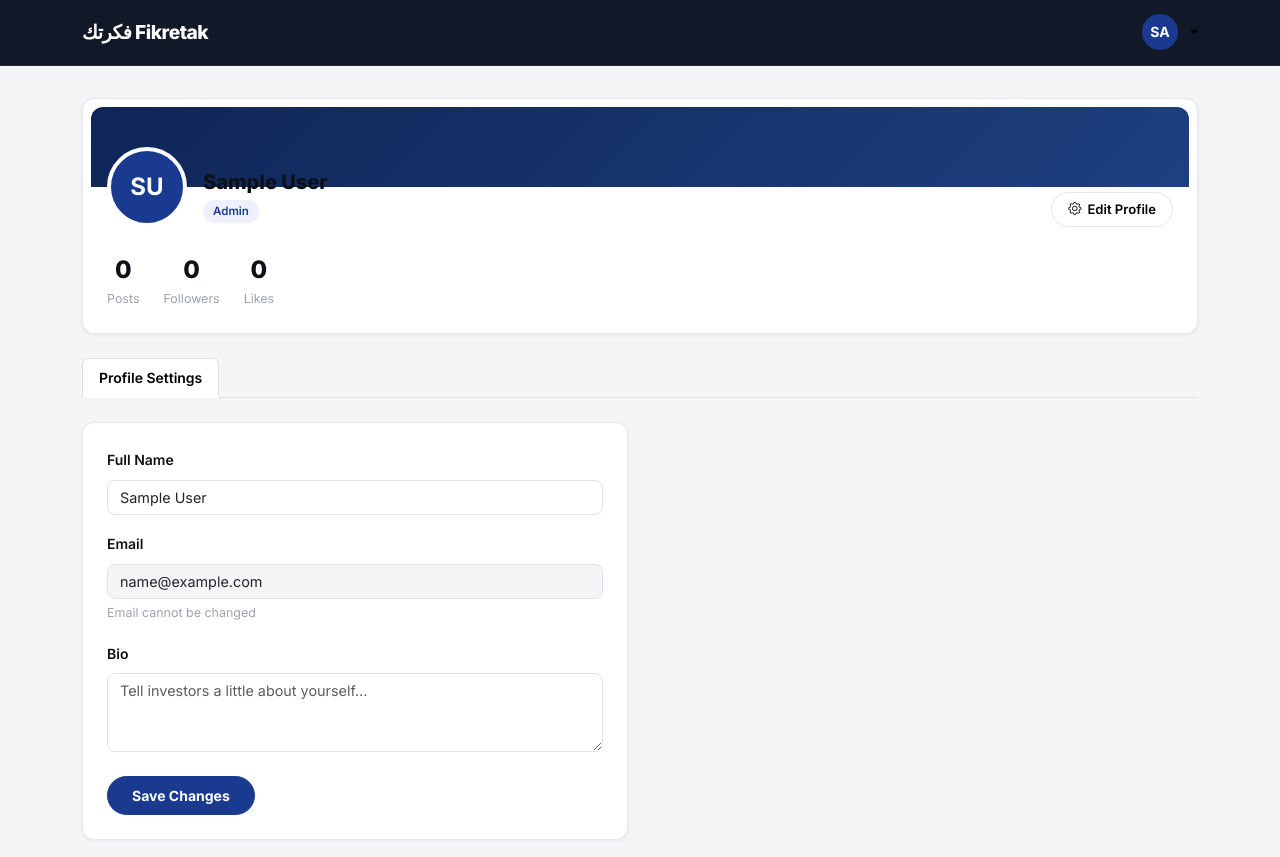
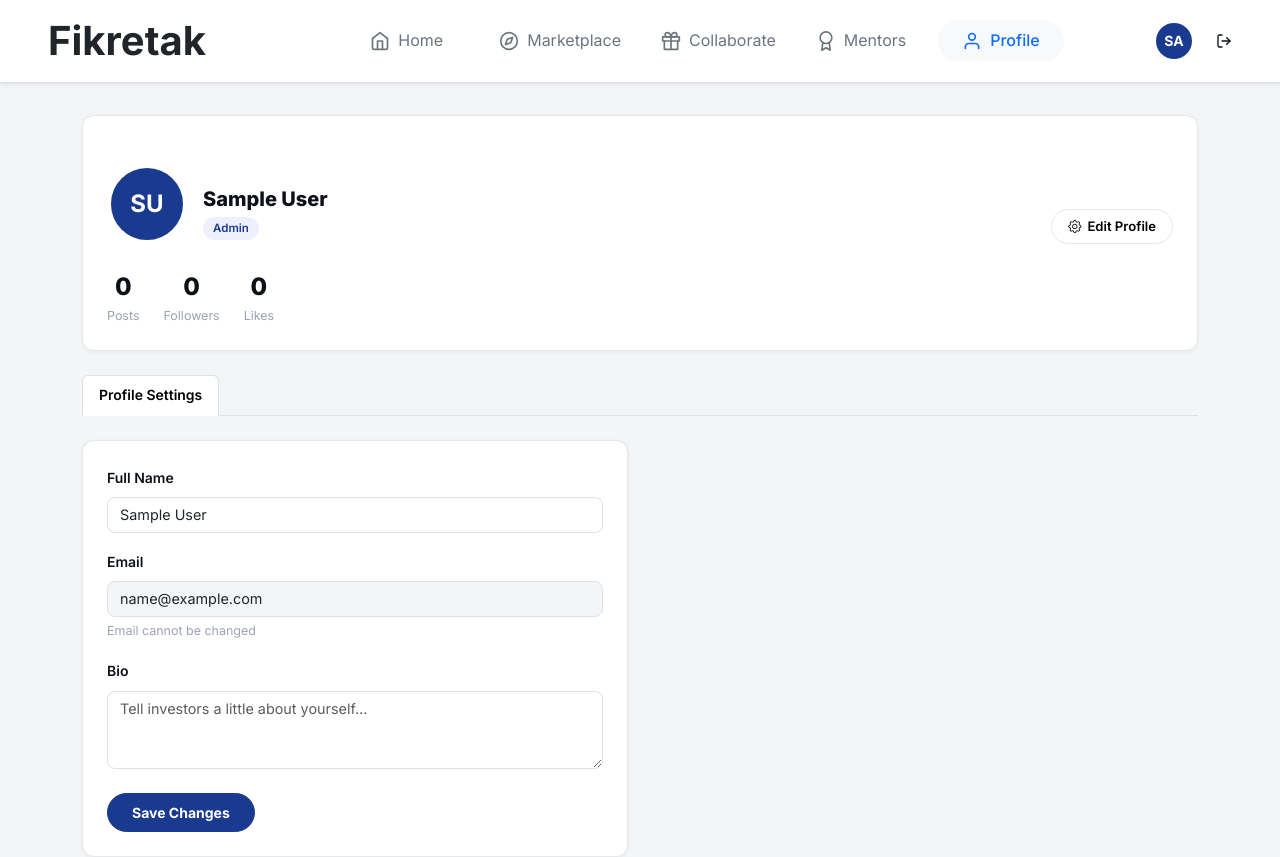
Before and after one commit to usef131/DemoFikratek, a React (Vite) app: page /profile in a window 1280 px wide. Shown: the top 857 px of the page. Built offline with nearby package versions, Linux system fonts and the light colour scheme; sample sign-in values are in the browser's storage.

Commit message:
edit profile feature

```diff
--- a/Routes/AppRoutes.jsx
+++ b/Routes/AppRoutes.jsx
@@ -34,26 +34,27 @@ export default function AppRoutes() {
       <Route path="/ideas" element={<Ideas />} />
       <Route path="/ideas/:id" element={<IdeaDetails />} />
 
+      {/* Any authenticated user */}
+      <Route path="/profile" element={
+        <PrivateRoute>
+          <Profile />
+        </PrivateRoute>
+      } />
 
+      {/* Entrepreneur only */}
+      <Route path="/create-idea" element={
+
+        <CreateIdea />
+
+      } />
       <Route element={<MainLayout />}>
         {/* Public */}
         <Route path="/" element={<Home />} />
 
 
 
-        {/* Entrepreneur only */}
-        <Route path="/create-idea" element={
 
-          <CreateIdea />
 
-        } />
-
-        {/* Any authenticated user */}
-        <Route path="/profile" element={
-          <PrivateRoute>
-            <Profile />
-          </PrivateRoute>
-        } />
 
         {/* Admin only */}
         <Route path="/admin" element={
--- a/src/Components/Common/Navbar.jsx
+++ b/src/Components/Common/Navbar.jsx
@@ -1,7 +1,6 @@
 import { Link, NavLink, useNavigate } from 'react-router-dom'
 import { Navbar as BSNavbar, Nav, Container, Button, Dropdown } from 'react-bootstrap'
 import { useAuth } from '../../../Context/AuthContext'
-
 export default function Navbar() {
   const { user, logout } = useAuth()
   const navigate = useNavigate()
@@ -29,65 +28,7 @@ export default function Navbar() {
         <BSNavbar.Toggle aria-controls="main-nav" style={{ borderColor: 'rgba(255,255,255,0.2)' }}>
           <span style={{ filter: 'invert(1)' }} className="navbar-toggler-icon" />
         </BSNavbar.Toggle>
-
-        <BSNavbar.Collapse id="main-nav">
-          <Nav className="me-auto gap-1 ms-3" />
-          <Nav className="gap-2 align-items-center">
-            {user ? (
-              <>
-                {/* Avatar dropdown */}
-                <Dropdown align="end">
-                  <Dropdown.Toggle
-                    as="button"
-                    style={{
-                      background: 'none',
-                      border: 'none',
-                      padding: 0,
-                      cursor: 'pointer',
-                      display: 'flex',
-                      alignItems: 'center',
-                      gap: 8,
-                    }}
-                    id="user-menu"
-                  >
-                    <div style={{
-                      width: 36,
-                      height: 36,
-                      borderRadius: '50%',
-                      background: 'var(--fk-primary-btn)',
-                      color: '#fff',
-                      display: 'flex',
-                      alignItems: 'center',
-                      justifyContent: 'center',
-                      fontWeight: 700,
-                      fontSize: '0.875rem',
-                    }}>
-                      {user.name?.slice(0, 2).toUpperCase() || 'U'}
-                    </div>
-                  </Dropdown.Toggle>
-                  <Dropdown.Menu style={{
-                    borderRadius: 'var(--radius-md)',
-                    border: '1px solid var(--fk-border)',
-                    boxShadow: 'var(--shadow-md)',
-                    padding: '0.5rem',
-                    minWidth: 180,
-                  }}>
-                    <div style={{ padding: '0.5rem 0.75rem 0.75rem', borderBottom: '1px solid var(--fk-border)', marginBottom: '0.25rem' }}>
-                      <div style={{ fontWeight: 700, fontSize: '0.875rem' }}>{user.name}</div>
-                      <div style={{ fontSize: '0.75rem', color: 'var(--fk-text-muted)', textTransform: 'capitalize' }}>{user.role}</div>
-                    </div>
-                    <Dropdown.Item as={Link} to="/profile" style={{ borderRadius: 8, fontSize: '0.875rem' }}>
-                      <i className="bi bi-person me-2" />Profile
-                    </Dropdown.Item>
-                    <Dropdown.Divider style={{ margin: '0.25rem 0' }} />
-                    <Dropdown.Item onClick={handleLogout} className="text-danger" style={{ borderRadius: 8, fontSize: '0.875rem' }}>
-                      <i className="bi bi-box-arrow-right me-2" />Sign Out
-                    </Dropdown.Item>
-                  </Dropdown.Menu>
-                </Dropdown>
-              </>
-            ) : (
-              <>
+        <div className="d-flex align-items-center gap-3">
           <Button
             as={Link} to="/login"
             variant="outline-light"
@@ -110,11 +51,10 @@ export default function Navbar() {
           >
             Get Started
           </Button>
-              </>
-            )}
-          </Nav>
-        </BSNavbar.Collapse>
+        </div>
       </Container>
     </BSNavbar>
+
+
   )
 }
--- a/src/Pages/Auth/Register.jsx
+++ b/src/Pages/Auth/Register.jsx
@@ -44,7 +44,7 @@ export default function Register() {
     setLoading(true); setApiError('')
     try {
       const user = await register({ name: form.name, email: form.email, password: form.password, role: form.role })
-      navigate(user.role === 'entrepreneur' ? '/create-idea' : '/')
+      navigate(user.role === 'entrepreneur' ? '/create-idea' : '/Home-two')
     } catch (e) {
       setApiError(e.message)
       setStep(1)
--- a/src/Pages/CreateIdea/CreateIdea.jsx
+++ b/src/Pages/CreateIdea/CreateIdea.jsx
@@ -64,8 +64,8 @@ export default function CreateIdea() {
       {/* Page header */}
       <div style={{ background: 'var(--fk-surface)', borderBottom: '1px solid var(--fk-border)', padding: '1.75rem 0 1rem' }}>
         <Container>
-          <h1 style={{ fontWeight: 800, fontSize: '1.5rem', marginBottom: '0.2rem' }}>Submit Your Idea</h1>
-          <p style={{ color: 'var(--fk-text-secondary)', fontSize: '0.875rem', margin: 0 }}>
+          <h1 style={{ fontWeight: 800, fontSize: '1.5rem', marginBottom: '0.2rem' }} className='text-center'>Submit Your Idea</h1>
+          <p style={{ color: 'var(--fk-text-secondary)', fontSize: '0.875rem', margin: 0 }} className='text-center'>
             Fill in the details below. Our team will review and approve it before it goes public.
           </p>
         </Container>
--- a/src/Pages/HomePageTwo/HomePageTwo.jsx
+++ b/src/Pages/HomePageTwo/HomePageTwo.jsx
@@ -1,5 +1,4 @@
 import { useState } from "react";
-import { useNavigate } from "react-router-dom";
 import { useAuth } from "../../../Context/AuthContext";
 import {
   Container, Row, Col, Card, Button, Badge,
@@ -9,6 +8,7 @@ import { FiHome, FiCompass, FiGift, FiAward, FiUser, FiLogOut } from "react-icon
 import { BsMoon } from "react-icons/bs";
 import { CgProfile } from "react-icons/cg";
 import { Link } from "react-router-dom";
+import { useNavigate } from "react-router-dom";
 
 // ── palette ──────────────────────────────────────────────────────────────────
 const NAVY = "#0f2744";
--- a/src/Pages/Profile/Profile.jsx
+++ b/src/Pages/Profile/Profile.jsx
@@ -1,9 +1,11 @@
 import { useState, useEffect } from 'react'
-import { Container, Row, Col, Form, Button, Alert, Spinner, Tab, Tabs } from 'react-bootstrap'
+import { Container, Row, Col, Form, Button, Alert, Spinner, Tab, Tabs , Navbar , Nav} from 'react-bootstrap'
 import { useAuth } from '../../../Context/AuthContext'
 import { authService } from '../../../Services/authService'
 import { ideaService } from '../../../Services/ideaService'
 import IdeaCard from '../../Components/cards/IdeaCard'
+import { FiHome, FiCompass, FiGift, FiAward, FiUser, FiLogOut } from 'react-icons/fi'
+import { Link, useNavigate } from 'react-router-dom'
 
 export default function Profile() {
   const { user, updateUser } = useAuth()
@@ -13,6 +15,7 @@ export default function Profile() {
   const [saveError, setSaveError] = useState('')
   const [myIdeas, setMyIdeas]     = useState([])
   const [ideasLoading, setIdeasLoading] = useState(false)
+  const navigate = useNavigate()
 
   useEffect(() => {
     if (user?.role === 'entrepreneur') {
@@ -42,14 +45,88 @@ export default function Profile() {
   const initials = user?.name?.split(' ').map(n => n[0]).join('').slice(0, 2).toUpperCase() || 'U'
 
   return (
+    <>
+     {/* ── Navbar ── */}
+
+      <Navbar bg="white" className="shadow-sm py-1 border-bottom">
+        <Container fluid className="px-5">
+          {/* Logo */}
+          <Navbar.Brand
+            href="#"
+            className="fw-bold fs-1 text-dark me-5"
+          >
+            Fikretak
+          </Navbar.Brand>
+
+          {/* Center Navigation */}
+          <Nav className="mx-auto gap-4 align-items-center">
+            <Nav.Link
+              href="/Home-two"
+              className="d-flex align-items-center gap-2 px-4 py-2 text-secondary rounded-pill"
+            >
+              <FiHome size={20} />
+              Home
+            </Nav.Link>
+
+            <Nav.Link className="d-flex align-items-center gap-2 text-secondary " style={{ cursor: "pointer" }} onClick={() => navigate("/marketplace")}>
+              <FiCompass size={20} />
+              Marketplace
+            </Nav.Link>
+
+            <Nav.Link className="d-flex align-items-center gap-2 text-secondary" style={{ cursor: "pointer" }} onClick={() => navigate("/collaborate")}>
+              <FiGift size={20} />
+              Collaborate
+            </Nav.Link>
+
+            <Nav.Link className="d-flex align-items-center gap-2 text-secondary" style={{ cursor: "pointer" }} onClick={() => navigate("/mentors")}>
+              <FiAward size={20} />
+              Mentors
+            </Nav.Link>
+
+            <Nav.Link className="d-flex align-items-center gap-2  px-4 py-2 rounded-pill bg-light text-primary fw-medium" style={{ cursor: "pointer" }} onClick={() => navigate("/Profile")}>
+              <FiUser size={20} />
+              Profile
+            </Nav.Link>
+          </Nav>
+
+          {/* Right Side */}
+          <div className="d-flex align-items-center gap-4">
+
+
+            <Link to="/Profile" style={{
+              width: 36,
+              height: 36,
+              borderRadius: '50%',   // <-- makes it a circle
+              background: 'var(--fk-primary-btn)',
+              color: '#fff',
+              display: 'flex',
+              alignItems: 'center',
+              justifyContent: 'center',
+              fontWeight: 700,
+              fontSize: '0.875rem',
+              textDecoration: 'none',
+            }}>
+              {user?.name?.slice(0, 2).toUpperCase() || 'U'}
+            </Link>
+
+            <FiLogOut
+              style={{ cursor: "pointer" }}
+              onClick={() => navigate("/login")}
+            />
+          </div>
+
+        </Container>
+      </Navbar>
+
+
     <div style={{ background: 'var(--fk-bg)', minHeight: '100vh' }}>
-      <Container style={{ paddingTop: '2rem', paddingBottom: '3rem' }}>
+      <Container style={{ paddingTop: '2rem', paddingBottom: '2rem' }}>
         {/* ── Profile Card ── */}
         <div className="fk-card p-4 mb-4" style={{ position: 'relative' }}>
           {/* Cover strip */}
           <div style={{
             height: 80,
-            background: 'linear-gradient(135deg, var(--fk-primary) 0%, var(--fk-primary-light) 100%)',
+
             borderRadius: 'var(--radius-md) var(--radius-md) 0 0',
             margin: '-1rem -1rem 0',
           }} />
@@ -201,5 +278,6 @@ export default function Profile() {
         </Tabs>
       </Container>
     </div>
+  </>
   )
 }
```
Lines whose indentation alone changed are shown as unchanged.
